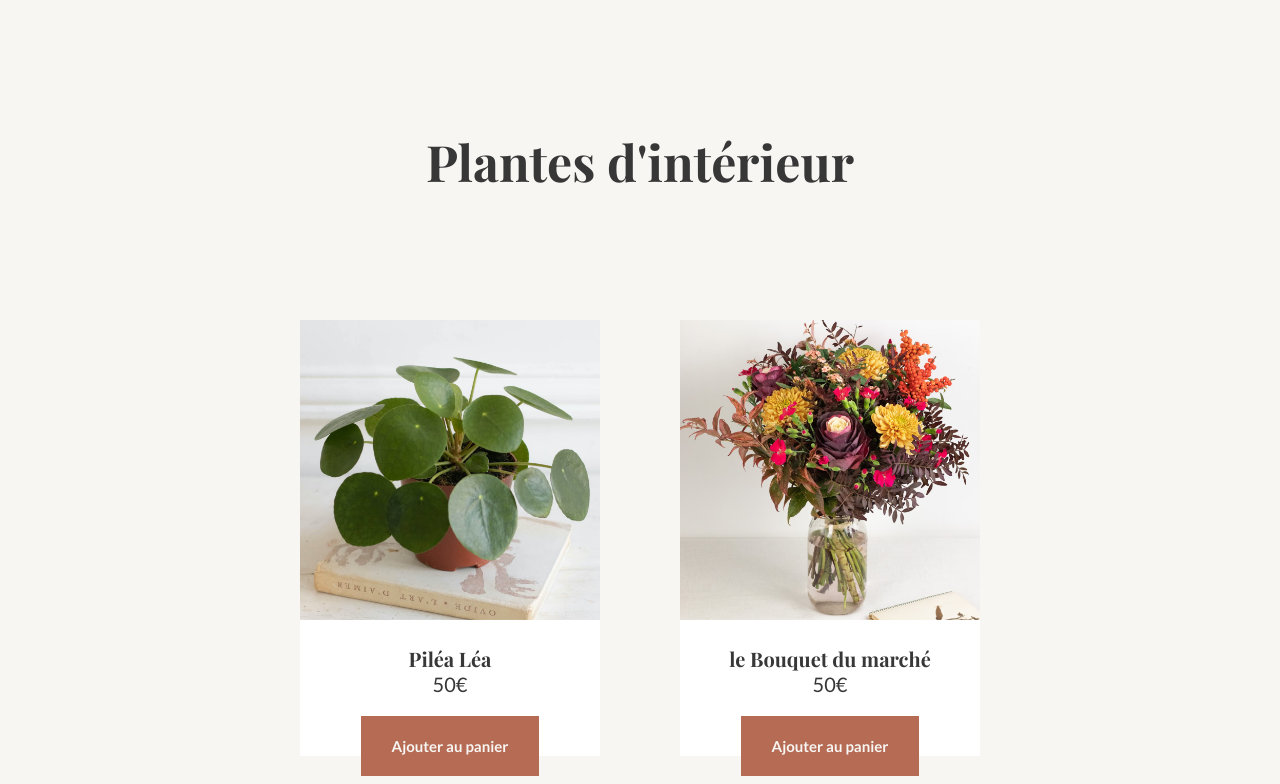
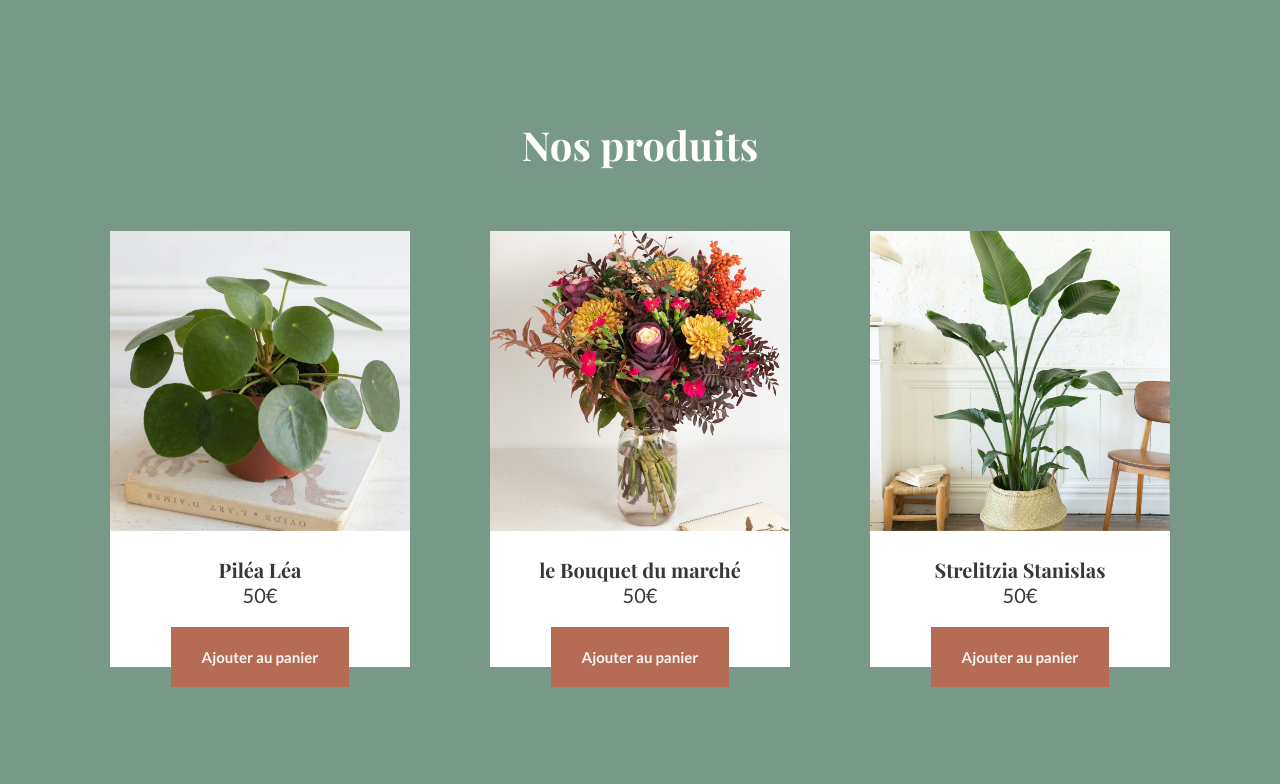
Before and after one commit to ClaraCharriau/bergamotte, an Angular app: page / in a window 1280 px wide. Shown: the part 1936-2720 px from the top of the page. Built offline with nearby package versions, Linux system fonts and the light colour scheme; a web font is replaced by a local one.

Commit message:
[feat/homepage-selection] Création de la sélection des produits sur la homepage

```diff
--- a/src/app/app.component.html
+++ b/src/app/app.component.html
@@ -4,6 +4,8 @@
 
 <app-section-homepage></app-section-homepage>
 
+<app-product-selection-homepage></app-product-selection-homepage>
+
 <app-product-category></app-product-category>
 
 <app-footer></app-footer>
--- a/src/app/app.module.ts
+++ b/src/app/app.module.ts
@@ -8,6 +8,8 @@ import { ProductCardsComponent } from './components/product-cards/product-cards.
 import { ProductCategoryComponent } from './components/product-category/product-category.component';
 import { LandingWelcomeComponent } from './components/landing-welcome/landing-welcome.component';
 import { SectionHomepageComponent } from './components/section-homepage/section-homepage.component';
+import { ThreeProductsComponent } from './components/three-products/three-products.component';
+import { ProductSelectionHomepageComponent } from './components/product-selection-homepage/product-selection-homepage.component';
 
 @NgModule({
   declarations: [
@@ -18,6 +20,8 @@ import { SectionHomepageComponent } from './components/section-homepage/section-
     ProductCategoryComponent,
     LandingWelcomeComponent,
     SectionHomepageComponent,
+    ThreeProductsComponent,
+    ProductSelectionHomepageComponent,
   ],
   imports: [
     BrowserModule
--- /dev/null
+++ b/src/app/components/product-selection-homepage/product-selection-homepage.component.css
@@ -0,0 +1,19 @@
+.homepage-products-selection {
+    background-color: var(--color-green);
+    flex-direction: column;
+    align-items: center;
+    gap: 60px;
+    padding: 120px 0;
+}
+
+.homepage-products-selection h2 {
+    color: white;
+    font-weight: 700;
+    font-size: 40px;
+}
+
+.container-three-products-cards {
+    justify-content: center;
+    gap: 80px;
+    flex-wrap: wrap;
+}
--- /dev/null
+++ b/src/app/components/product-selection-homepage/product-selection-homepage.component.html
@@ -0,0 +1,6 @@
+<section class="homepage-products-selection flex">
+<h2>Nos produits</h2>
+
+    <app-three-products class="container-three-products-cards flex"></app-three-products>
+
+</section>
--- /dev/null
+++ b/src/app/components/three-products/three-products.component.html
@@ -0,0 +1 @@
+<app-product-cards *ngFor="let product of products" [product]="product"></app-product-cards>
--- /dev/null
+++ b/src/app/components/three-products/three-products.component.ts
@@ -0,0 +1,11 @@
+import { Component } from '@angular/core';
+import { Product, THREEPRODUCTS } from 'src/app/mocks/three-product-card.mocks';
+
+@Component({
+  selector: 'app-three-products',
+  templateUrl: './three-products.component.html',
+  styleUrls: ['./three-products.component.css']
+})
+export class ThreeProductsComponent {
+  products: Product[]= THREEPRODUCTS;
+}
--- /dev/null
+++ b/src/app/mocks/three-product-card.mocks.ts
@@ -0,0 +1,46 @@
+type Category = 'Bouquet' | 'Plante';
+type Stock = 'Ajouter au panier' | 'En réapprovisionnement'
+
+export interface Product {
+        id: number;
+        visibility: boolean;
+        category: Category;
+        productImage: string;
+        productImageAlt: string;
+		productName: string;
+        productPrice: number;
+        productStock: Stock;
+}
+
+export const THREEPRODUCTS: Product[] = [
+	{
+        id: 1,
+		visibility: true,
+        category: 'Plante',
+        productImage: 'assets/img/product-img/pilea.png',
+        productImageAlt: 'photo de piléa',
+		productName: 'Piléa Léa',
+        productPrice: 50,
+        productStock: 'Ajouter au panier',
+	},
+    {
+        id: 2,
+		visibility: true,
+        category: 'Bouquet',
+        productImage: 'assets/img/product-img/bouquet.png',
+        productImageAlt: 'photo du Bouquet du marché',
+		productName: 'le Bouquet du marché',
+        productPrice: 50,
+        productStock: 'Ajouter au panier',
+	},
+    {
+        id: 3,
+		visibility: true,
+        category: 'Plante',
+        productImage: 'assets/img/product-img/strelitzia.png',
+        productImageAlt: 'photo de Strelitzia Stanislas',
+		productName: 'Strelitzia Stanislas',
+        productPrice: 50,
+        productStock: 'Ajouter au panier',
+	}
+];
```
Also changed, not shown: src/app/components/product-selection-homepage/product-selection-homepage.component.ts (added, +10 -0 lines), src/app/components/three-products/three-products.component.css (added), 2 other files (tests, documents, lock files or other folders).
